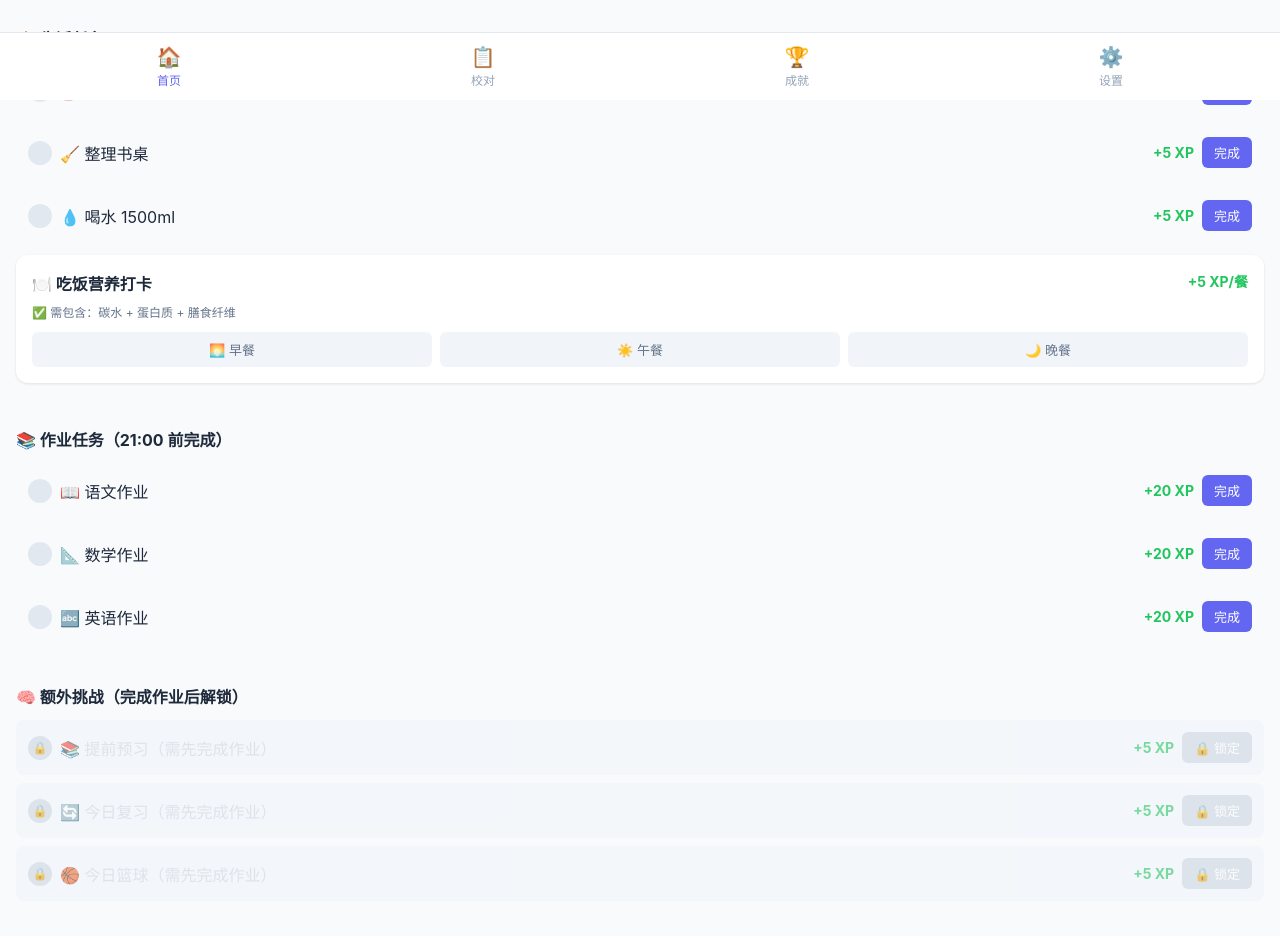
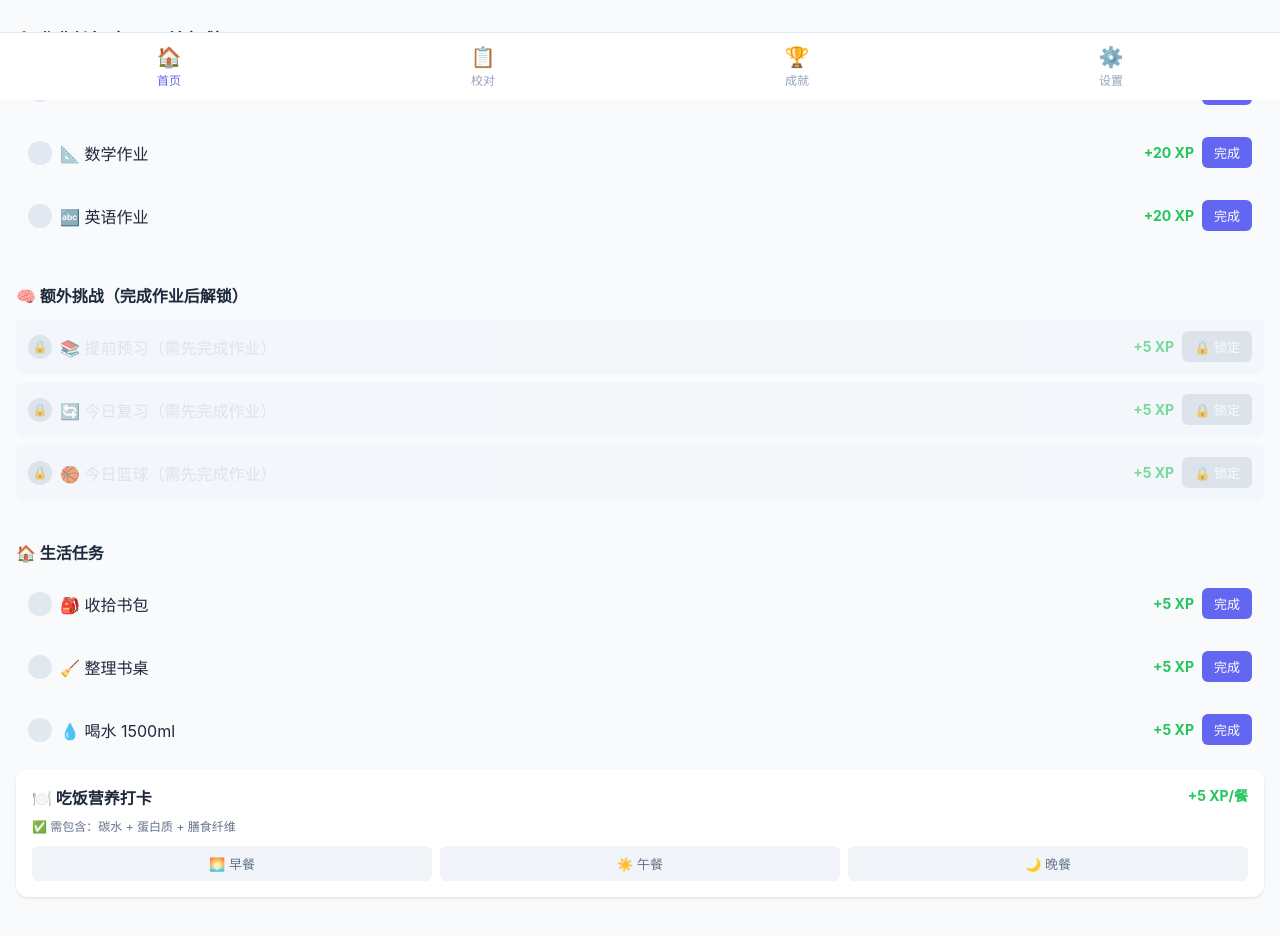
Before and after one commit to kzredpapa/xta-game2, a website: page index.html in a window 1280 px wide. Shown: the part 700-1636 px from the top of the page. Drawn offline with Linux system fonts and the light colour scheme.

Commit message:
v2.1: 任务状态整合/作业前置/成就按 XP/密码逻辑优化

```diff
--- a/index.html
+++ b/index.html
@@ -49,6 +49,7 @@
       margin-bottom: 8px;
     }
     .task-item.completed { opacity: 0.5; }
+    .task-item.pending-verify { background: #fef3c7; border: 2px solid #f59e0b; }
     .task-item.locked { opacity: 0.6; background: #f1f5f9; }
     .task-item.expired { opacity: 0.5; background: #fef3c7; }
     .task-name { display: flex; align-items: center; gap: 8px; }
@@ -60,6 +61,7 @@
     }
     .task-check.done { background: #22c55e; color: white; }
     .task-check.pending { background: #e2e8f0; }
+    .task-check.pending-verify { background: #f59e0b; color: white; }
     .task-check.locked { background: #cbd5e1; color: #64748b; }
     .task-xp { color: #22c55e; font-weight: bold; font-size: 14px; margin-right: 8px; }
     .btn {
@@ -72,6 +74,7 @@
       cursor: pointer;
     }
     .btn:disabled { background: #cbd5e1; cursor: not-allowed; }
+    .btn-verify { background: #f59e0b; }
     .progress-bar {
       width: 100%;
       height: 12px;
@@ -178,6 +181,14 @@
       color: #64748b;
       margin-top: 8px;
     }
+    .status-badge {
+      padding: 4px 8px;
+      border-radius: 4px;
+      font-size: 12px;
+      font-weight: bold;
+    }
+    .status-pending { background: #f59e0b; color: white; }
+    .status-verified { background: #22c55e; color: white; }
   </style>
 </head>
 <body>
@@ -207,7 +218,7 @@
 
     <div class="section">
       <div class="verify-section">
-        <button class="verify-btn" onclick="showVerifyPage()">📋 任务校对（大人专用）</button>
+        <button class="verify-btn" onclick="showVerifyPage()">📋 任务校对（大人专用）<span id="verify-badge" style="background:#ef4444;color:white;padding:2px 8px;border-radius:4px;margin-left:8px;font-size:12px;">0</span></button>
         <div class="verify-count" id="verify-count">待校对任务：0 个</div>
       </div>
     </div>
@@ -238,6 +249,16 @@
     </div>
 
     <div class="section">
+      <div class="card-title">📚 作业任务（21:00 前完成）</div>
+      <div id="homework-tasks"></div>
+    </div>
+
+    <div class="section">
+      <div class="card-title">🧠 额外挑战（完成作业后解锁）</div>
+      <div id="challenge-tasks"></div>
+    </div>
+
+    <div class="section">
       <div class="card-title">🏠 生活任务</div>
       <div id="life-tasks"></div>
 
@@ -254,15 +275,16 @@
         </div>
       </div>
     </div>
+  </div>
 
+  <div id="verify-page" class="page">
     <div class="section">
-      <div class="card-title">📚 作业任务（21:00 前完成）</div>
-      <div id="homework-tasks"></div>
-    </div>
-
-    <div class="section">
-      <div class="card-title">🧠 额外挑战（完成作业后解锁）</div>
-      <div id="challenge-tasks"></div>
+      <div class="card">
+        <div class="card-title">📋 任务校对</div>
+        <p style="color: #64748b; font-size: 14px; margin-bottom: 16px;">请确认小塔完成的任务，确认后发放 XP</p>
+        <div id="verify-list"></div>
+        <button class="verify-btn" onclick="confirmAllTasks()" style="margin-top: 16px;">✅ 全部确认</button>
+      </div>
     </div>
   </div>
 
@@ -275,17 +297,6 @@
       <div class="card">
         <div class="card-title">🏆 头衔等级</div>
         <div id="ranks-list"></div>
-      </div>
-    </div>
-  </div>
-
-  <div id="verify-page" class="page">
-    <div class="section">
-      <div class="card">
-        <div class="card-title">📋 任务校对</div>
-        <p style="color: #64748b; font-size: 14px; margin-bottom: 16px;">请确认小塔完成的任务，确认后发放 XP</p>
-        <div id="verify-list"></div>
-        <button class="verify-btn" onclick="confirmAllTasks()" style="margin-top: 16px;">✅ 全部确认</button>
       </div>
     </div>
   </div>
@@ -308,7 +319,7 @@
         </div>
         <div class="setting-item">
           <span>版本</span>
-          <span style="color: #64748b;">v2.0.0</span>
+          <span style="color: #64748b;">v2.1.0</span>
         </div>
         <div class="setting-item">
           <span>清除数据</span>
@@ -352,12 +363,13 @@
       taskTime: {},
     };
 
+    // 按天数换算 XP（每天最多 100 XP）
     const ranks = [
-      { days: 0, title: '👔 实习员工' },
-      { days: 10, title: '📋 正式员工' },
-      { days: 20, title: '📊 高级员工' },
-      { days: 40, title: '🎯 部门主管' },
-      { days: 70, title: '👔 Siatar 合伙人' },
+      { xp: 0, title: '👔 实习员工' },
+      { xp: 1000, title: '📋 正式员工' },
+      { xp: 2000, title: '📊 高级员工' },
+      { xp: 4000, title: '🎯 部门主管' },
+      { xp: 7000, title: '👔 Siatar 合伙人' },
     ];
 
     const XP_REWARDS = {
@@ -367,7 +379,7 @@
     };
 
     let state = loadState();
-    let verifyPassword = localStorage.getItem('xta-verify-password') || '1234';
+    let verifyPassword = localStorage.getItem('xta-verify-password');
 
     function loadState() {
       const saved = localStorage.getItem(STORAGE_KEY);
@@ -504,6 +516,19 @@
     }
 
     function showVerifyPage() {
+      // 第一次使用需要设置密码
+      if (!verifyPassword) {
+        const newPwd = prompt('第一次使用，请设置校对密码（至少 4 位）：');
+        if (newPwd && newPwd.length >= 4) {
+          verifyPassword = newPwd;
+          localStorage.setItem('xta-verify-password', newPwd);
+          showToast('✅ 密码设置成功');
+        } else if (newPwd !== null) {
+          showToast('❌ 密码至少 4 位');
+          return;
+        }
+      }
+
       const password = prompt('请输入校对密码：');
       if (password === verifyPassword) {
         switchPage('verify', document.querySelectorAll('.nav-item')[1]);
@@ -513,12 +538,26 @@
     }
 
     function changePassword() {
+      // 第一次设置密码
+      if (!verifyPassword) {
+        const newPwd = prompt('第一次设置，请输入密码（至少 4 位）：');
+        if (newPwd && newPwd.length >= 4) {
+          verifyPassword = newPwd;
+          localStorage.setItem('xta-verify-password', newPwd);
+          showToast('✅ 密码设置成功');
+        } else if (newPwd !== null) {
+          showToast('❌ 密码至少 4 位');
+        }
+        return;
+      }
+
+      // 修改密码
       const oldPwd = prompt('请输入旧密码：');
       if (oldPwd !== verifyPassword) {
         showToast('❌ 旧密码错误');
         return;
       }
-      const newPwd = prompt('请输入新密码：');
+      const newPwd = prompt('请输入新密码（至少 4 位）：');
       if (newPwd && newPwd.length >= 4) {
         verifyPassword = newPwd;
         localStorage.setItem('xta-verify-password', newPwd);
@@ -531,6 +570,7 @@
     function renderVerify() {
       const count = state.pendingVerify.length;
       document.getElementById('verify-count').textContent = '待校对任务：' + count + '个';
+      document.getElementById('verify-badge').textContent = count;
 
       if (count === 0) {
         document.getElementById('verify-list').innerHTML = '<p style="text-align:center;color:#64748b;padding:20px;">暂无待确认任务</p>';
@@ -544,14 +584,14 @@
           cleanDesk: '🧹 整理书桌', water: '💧 喝水', packBag: '🎒 收拾书包',
           breakfast: '🌅 早餐', lunch: '☀️ 午餐', dinner: '🌙 晚餐', focus: '⚡ 专注充能',
         };
-        return '<div class="task-item">' +
+        return '<div class="task-item pending-verify">' +
           '<div class="task-name">' +
-          '<div class="task-check pending">⏳</div>' +
+          '<div class="task-check pending-verify">⏳</div>' +
           '<span>' + (taskNames[task.id] || task.id) + '</span>' +
           '</div>' +
           '<div>' +
           '<span class="task-xp">+' + task.xp + ' XP</span>' +
-          '<button class="btn" onclick="confirmTask({id:\'' + task.id + '\',xp:' + task.xp + '})">确认</button>' +
+          '<button class="btn btn-verify" onclick="confirmTask({id:\'' + task.id + '\',xp:' + task.xp + '})">确认</button>' +
           '</div>' +
           '</div>';
       }).join('');
@@ -560,20 +600,19 @@
 
     function renderAchievements() {
       document.getElementById('rank-xp').textContent = state.xp;
-      const days = state.streak;
       let currentRank = ranks[0];
       for (const rank of ranks) {
-        if (days >= rank.days) currentRank = rank;
+        if (state.xp >= rank.xp) currentRank = rank;
       }
       document.getElementById('rank-title').textContent = currentRank.title;
       const html = ranks.map((r) => {
-        const unlocked = days >= r.days;
+        const unlocked = state.xp >= r.xp;
         return '<div class="task-item ' + (unlocked ? '' : 'completed') + '">' +
           '<div class="task-name">' +
           '<div class="task-check ' + (unlocked ? 'done' : 'pending') + '">' + (unlocked ? '✓' : '') + '</div>' +
           '<span style="' + (unlocked ? '' : 'text-decoration:line-through;color:#94a3b8;') + '">' + r.title + '</span>' +
           '</div>' +
-          '<div style="color:#64748b;font-size:12px;">连续' + r.days + '天</div>' +
+          '<div style="color:#64748b;font-size:12px;">' + r.xp + ' XP</div>' +
           '</div>';
       }).join('');
       document.getElementById('ranks-list').innerHTML = html;
@@ -586,10 +625,17 @@
         localStorage.removeItem('xta-last-exchange');
         localStorage.removeItem('xta-verify-password');
         state = { ...initialState };
-        verifyPassword = '1234';
+        verifyPassword = null;
         render();
         showToast('✅ 数据已清除');
       }
+    }
+
+    function getTaskStatus(id) {
+      const pending = state.pendingVerify.find(t => t.id === id);
+      if (pending) return 'pending-verify';
+      if (state.todayTasks[id]) return 'done';
+      return 'pending';
     }
 
     function render() {
@@ -606,12 +652,6 @@
       const hour = now.getHours();
       const homeworkExpired = hour >= 21;
 
-      const lifeTasks = [
-        { id: 'packBag', name: '🎒 收拾书包', xp: 5 },
-        { id: 'cleanDesk', name: '🧹 整理书桌', xp: 5 },
-        { id: 'water', name: '💧 喝水 1500ml', xp: 5 },
-      ];
-
       const homeworkTasks = [
         { id: 'chinese', name: '📖 语文作业', xp: 20 },
         { id: 'math', name: '📐 数学作业', xp: 20 },
@@ -624,36 +664,33 @@
         { id: 'basketball', name: '🏀 今日篮球', xp: 5 },
       ];
 
+      const lifeTasks = [
+        { id: 'packBag', name: '🎒 收拾书包', xp: 5 },
+        { id: 'cleanDesk', name: '🧹 整理书桌', xp: 5 },
+        { id: 'water', name: '💧 喝水 1500ml', xp: 5 },
+      ];
+
       const homeworkDone = state.todayTasks.chinese && state.todayTasks.math && state.todayTasks.english;
 
-      document.getElementById('life-tasks').innerHTML = '';
-      lifeTasks.forEach(t => {
-        const done = state.todayTasks[t.id];
-        const html = '<div class="task-item ' + (done ? 'completed' : '') + '">' +
+      document.getElementById('homework-tasks').innerHTML = '';
+      homeworkTasks.forEach(t => {
+        const status = getTaskStatus(t.id);
+        const expired = homeworkExpired && status === 'pending';
+        let statusHtml = '';
+        if (status === 'pending-verify') {
+          statusHtml = '<span class="status-badge status-pending">待确认</span>';
+        } else if (status === 'done') {
+          statusHtml = '<span class="status-badge status-verified">已确认</span>';
+        }
+        const html = '<div class="task-item ' + (status === 'done' ? 'completed' : '') + (expired ? ' expired' : '') + '">' +
           '<div class="task-name">' +
-          '<div class="task-check ' + (done ? 'done' : 'pending') + '">' + (done ? '✓' : '') + '</div>' +
-          '<span style="' + (done ? 'text-decoration:line-through;color:#94a3b8;' : '') + '">' + t.name + '</span>' +
+          '<div class="task-check ' + (status === 'done' ? 'done' : (status === 'pending-verify' ? 'pending-verify' : 'pending')) + '">' + (status === 'done' ? '✓' : (status === 'pending-verify' ? '⏳' : '')) + '</div>' +
+          '<span style="' + (status === 'done' ? 'text-decoration:line-through;color:#94a3b8;' : (expired ? 'color:#f59e0b;' : '')) + '">' + t.name + (expired ? '（已过期）' : '') + '</span>' +
           '</div>' +
           '<div>' +
           '<span class="task-xp">+' + t.xp + ' XP</span>' +
-          (!done ? '<button class="btn" onclick="completeTask(\'' + t.id + '\', \'life\', ' + t.xp + ')">完成</button>' : '') +
-          '</div>' +
-          '</div>';
-        document.getElementById('life-tasks').innerHTML += html;
-      });
-
-      document.getElementById('homework-tasks').innerHTML = '';
-      homeworkTasks.forEach(t => {
-        const done = state.todayTasks[t.id];
-        const expired = homeworkExpired && !done;
-        const html = '<div class="task-item ' + (done ? 'completed' : '') + (expired ? ' expired' : '') + '">' +
-          '<div class="task-name">' +
-          '<div class="task-check ' + (done ? 'done' : 'pending') + '">' + (done ? '✓' : '') + '</div>' +
-          '<span style="' + (done ? 'text-decoration:line-through;color:#94a3b8;' : (expired ? 'color:#f59e0b;' : '')) + '">' + t.name + (expired ? '（已过期）' : '') + '</span>' +
-          '</div>' +
-          '<div>' +
-          '<span class="task-xp">+' + t.xp + ' XP</span>' +
-          (!done && !expired ? '<button class="btn" onclick="completeTask(\'' + t.id + '\', \'homework\', ' + t.xp + ')">完成</button>' : (expired ? '<button class="btn" disabled>已过期</button>' : '')) +
+          statusHtml +
+          (status === 'pending' && !expired ? '<button class="btn" onclick="completeTask(\'' + t.id + '\', \'homework\', ' + t.xp + ')">完成</button>' : (expired ? '<button class="btn" disabled>已过期</button>' : '')) +
           '</div>' +
           '</div>';
         document.getElementById('homework-tasks').innerHTML += html;
@@ -661,19 +698,49 @@
 
       document.getElementById('challenge-tasks').innerHTML = '';
       challengeTasks.forEach(t => {
-        const done = state.todayTasks[t.id];
-        const locked = !homeworkDone && !done;
-        const html = '<div class="task-item ' + (done ? 'completed' : '') + (locked ? ' locked' : '') + '">' +
+        const status = getTaskStatus(t.id);
+        const locked = !homeworkDone && status === 'pending';
+        let statusHtml = '';
+        if (status === 'pending-verify') {
+          statusHtml = '<span class="status-badge status-pending">待确认</span>';
+        } else if (status === 'done') {
+          statusHtml = '<span class="status-badge status-verified">已确认</span>';
+        }
+        const html = '<div class="task-item ' + (status === 'done' ? 'completed' : '') + (locked ? ' locked' : '') + '">' +
           '<div class="task-name">' +
-          '<div class="task-check ' + (done ? 'done' : (locked ? 'locked' : 'pending')) + '">' + (done ? '✓' : (locked ? '🔒' : '')) + '</div>' +
-          '<span style="' + (done ? 'text-decoration:line-through;color:#94a3b8;' : (locked ? 'color:#cbd5e1;' : '')) + '">' + t.name + (locked ? '（需先完成作业）' : '') + '</span>' +
+          '<div class="task-check ' + (status === 'done' ? 'done' : (status === 'pending-verify' ? 'pending-verify' : (locked ? 'locked' : 'pending'))) + '">' + (status === 'done' ? '✓' : (status === 'pending-verify' ? '⏳' : (locked ? '🔒' : ''))) + '</div>' +
+          '<span style="' + (status === 'done' ? 'text-decoration:line-through;color:#94a3b8;' : (locked ? 'color:#cbd5e1;' : '')) + '">' + t.name + (locked ? '（需先完成作业）' : '') + '</span>' +
           '</div>' +
           '<div>' +
           '<span class="task-xp">+' + t.xp + ' XP</span>' +
-          (!done && !locked ? '<button class="btn" onclick="completeTask(\'' + t.id + '\', \'challenge\', ' + t.xp + ')">完成</button>' : (locked ? '<button class="btn" disabled style="background:#cbd5e1;">🔒 锁定</button>' : '')) +
+          statusHtml +
+          (status === 'pending' && !locked ? '<button class="btn" onclick="completeTask(\'' + t.id + '\', \'challenge\', ' + t.xp + ')">完成</button>' : (locked ? '<button class="btn" disabled style="background:#cbd5e1;">🔒 锁定</button>' : '')) +
           '</div>' +
           '</div>';
         document.getElementById('challenge-tasks').innerHTML += html;
+      });
+
+      document.getElementById('life-tasks').innerHTML = '';
+      lifeTasks.forEach(t => {
+        const status = getTaskStatus(t.id);
+        let statusHtml = '';
+        if (status === 'pending-verify') {
+          statusHtml = '<span class="status-badge status-pending">待确认</span>';
+        } else if (status === 'done') {
+          statusHtml = '<span class="status-badge status-verified">已确认</span>';
+        }
+        const html = '<div class="task-item ' + (status === 'done' ? 'completed' : '') + '">' +
+          '<div class="task-name">' +
+          '<div class="task-check ' + (status === 'done' ? 'done' : (status === 'pending-verify' ? 'pending-verify' : 'pending')) + '">' + (status === 'done' ? '✓' : (status === 'pending-verify' ? '⏳' : '')) + '</div>' +
+          '<span style="' + (status === 'done' ? 'text-decoration:line-through;color:#94a3b8;' : '') + '">' + t.name + '</span>' +
+          '</div>' +
+          '<div>' +
+          '<span class="task-xp">+' + t.xp + ' XP</span>' +
+          statusHtml +
+          (status === 'pending' ? '<button class="btn" onclick="completeTask(\'' + t.id + '\', \'life\', ' + t.xp + ')">完成</button>' : '') +
+          '</div>' +
+          '</div>';
+        document.getElementById('life-tasks').innerHTML += html;
       });
 
       ['breakfast', 'lunch', 'dinner'].forEach(m => {
@@ -688,6 +755,7 @@
       updateStreak();
       render();
       renderVerify();
+      renderAchievements();
       document.getElementById('exchange-btn').onclick = exchangeSC;
       document.getElementById('focus-btn').onclick = startFocus;
       document.getElementById('meal-breakfast').onclick = () => completeTask('breakfast', 'meal', XP_REWARDS.meal);
```
